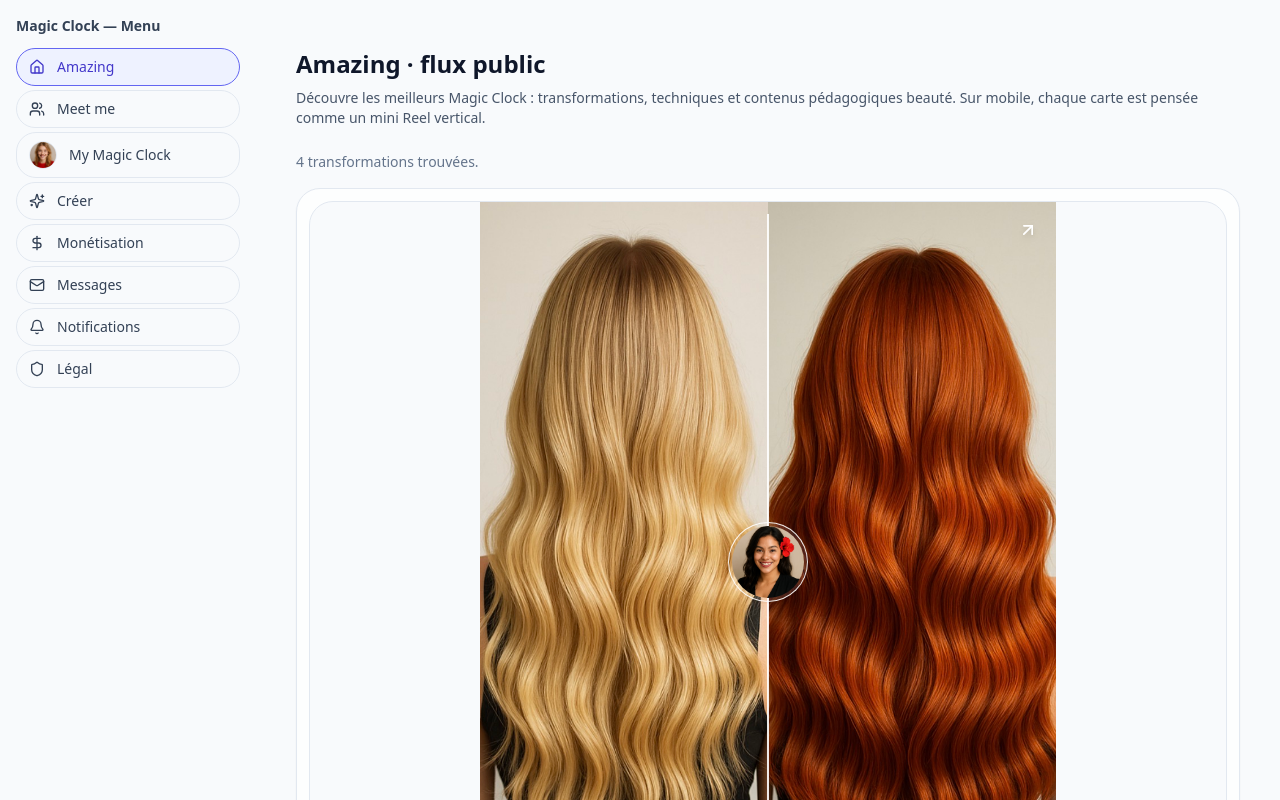
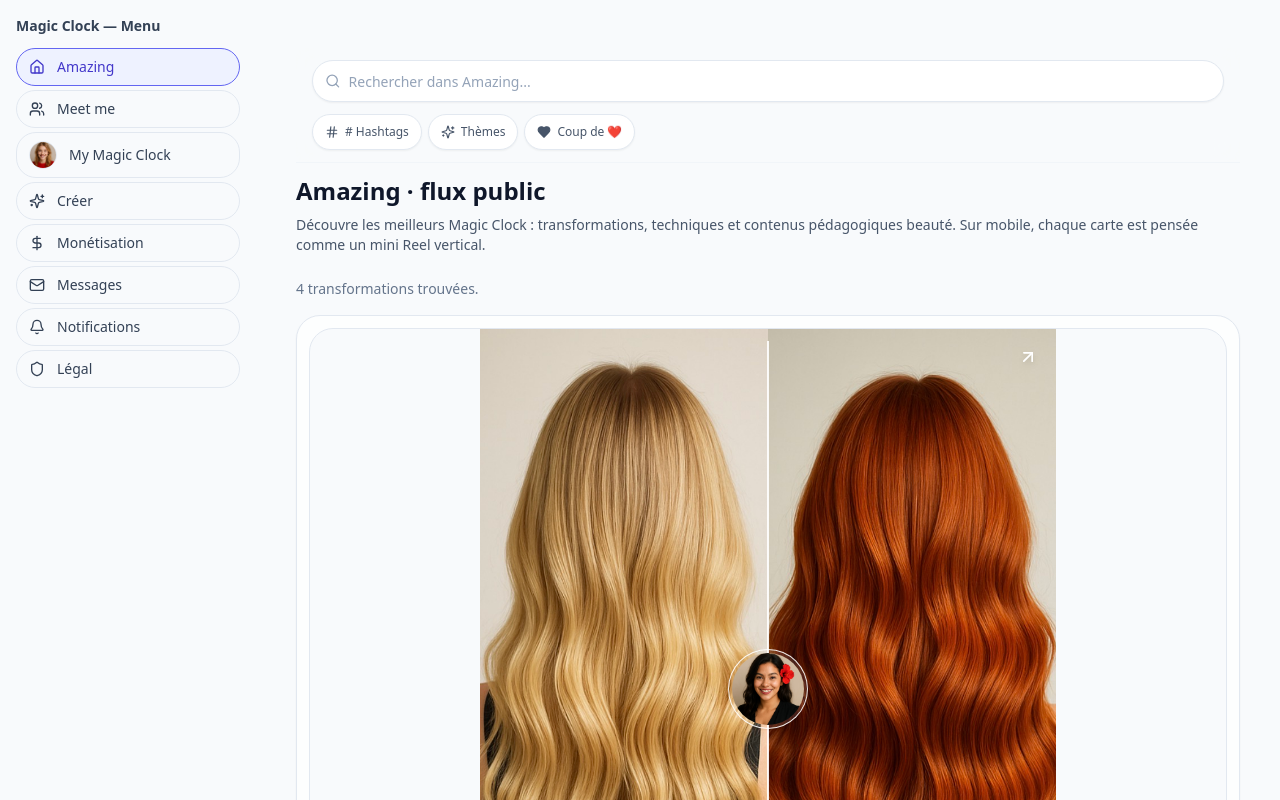
Before and after one commit to welcome-magic-clock/magic-clock-web-mvp, a Next.js app: page / in a window 1280 px wide. Shown: the top 800 px of the page. Built offline with nearby package versions, Linux system fonts and the light colour scheme.

Commit message:
Update page.tsx

```diff
--- a/app/page.tsx
+++ b/app/page.tsx
@@ -2,12 +2,16 @@
 
 import { FEED } from "@/features/amazing/feed";
 import FeedCard from "@/features/amazing/FeedCard";
+import { SearchToolbar } from "@/components/search/SearchToolbar";
 
 const REPEAT_COUNT = 10; // on répète 10x pour simuler un scroll infini
 
 export default function AmazingPage() {
   return (
     <main className="mx-auto max-w-5xl px-4 pb-24 pt-4 sm:px-6 sm:pt-8 sm:pb-28">
+      {/* Barre de recherche + bulles */}
+      <SearchToolbar variant="amazing" />
+
       <header className="mb-4 sm:mb-6">
         <h1 className="text-xl font-semibold sm:text-2xl">
           Amazing · flux public
```
